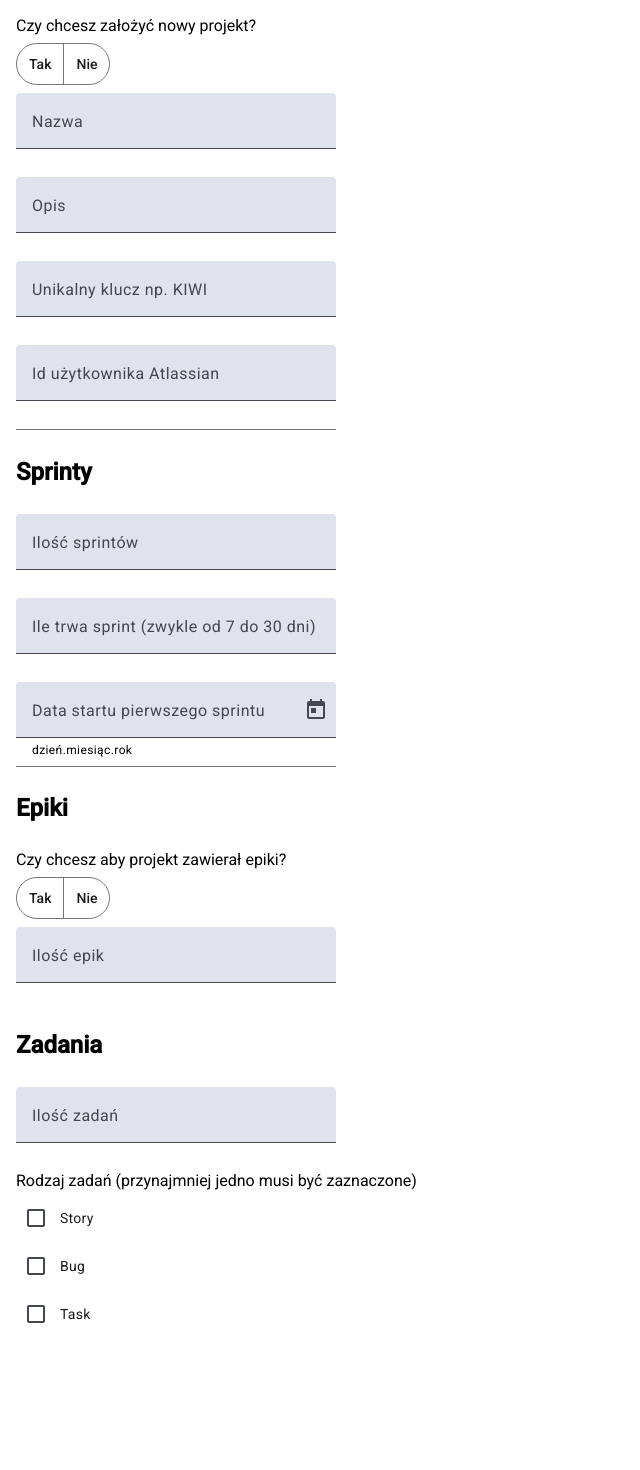
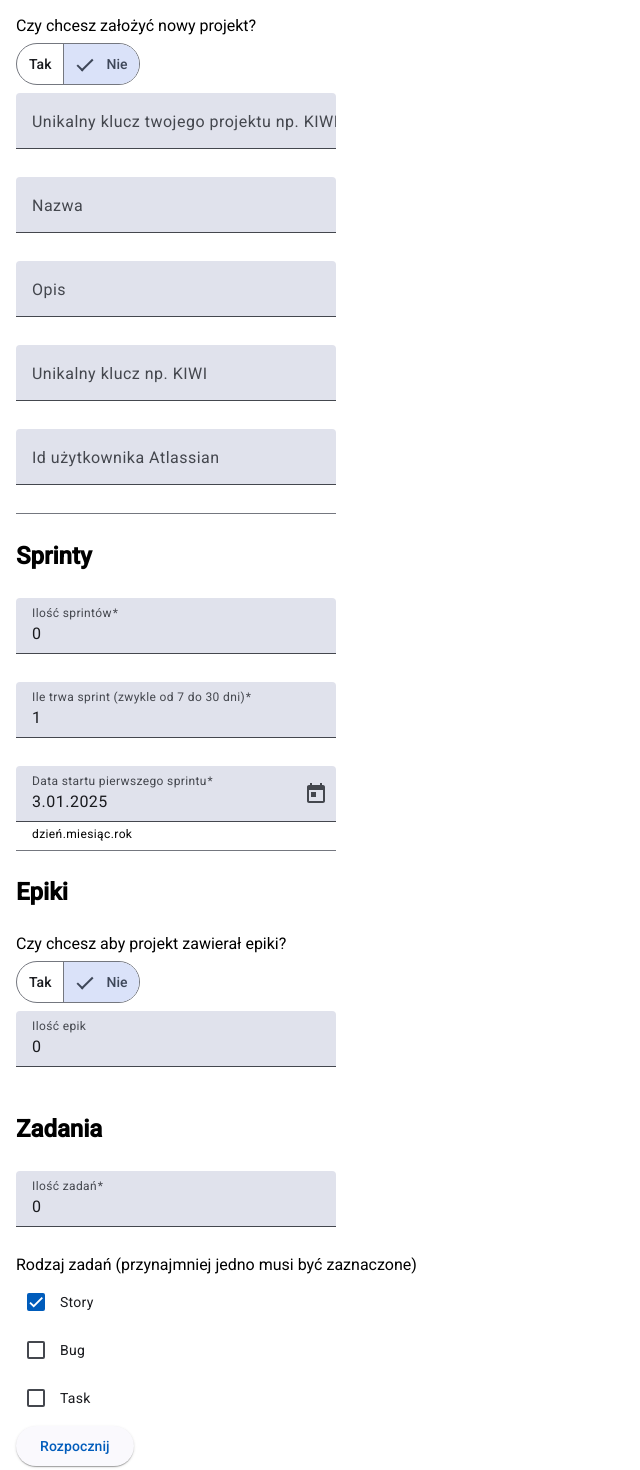
Before and after one commit to MiloszKlaput/Generio, an Angular app in the folder pomelo.fe/: page / in a window 1280 px wide. Shown: the part 182-1652 px from the top of the page, without its empty margins (0-640 px from the left). Before the commit the page ends 1520 px from the top, so only its background shows below. Built offline with nearby package versions, Linux system fonts and the light colour scheme.

Commit message:
Oprogramowanie formularza

```diff
--- a/pomelo.fe/src/app/components/jira-form/jira-form.component.html
+++ b/pomelo.fe/src/app/components/jira-form/jira-form.component.html
@@ -1,35 +1,40 @@
 <h1>Pomelo</h1>
 <mat-divider></mat-divider>
 
-<form [formGroup]="form">
+<form [formGroup]="form" (ngSubmit)="onSubmit()">
   <div class="form-container">
     <div class="form-section">
       <h2>Projekt</h2>
 
       <mat-label>Czy chcesz założyć nowy projekt?</mat-label>
-      <mat-button-toggle-group name="isProjectNeeded" aria-label="Is project needed">
+      <mat-button-toggle-group formControlName="isProjectNeeded" name="isProjectNeeded" aria-label="Is project needed">
         <mat-button-toggle value="yes">Tak</mat-button-toggle>
         <mat-button-toggle value="no">Nie</mat-button-toggle>
       </mat-button-toggle-group>
 
       <mat-form-field>
+        <mat-label>Unikalny klucz twojego projektu np. KIWI</mat-label>
+        <input formControlName="existingProjectKey" matInput />
+      </mat-form-field>
+
+      <mat-form-field>
         <mat-label>Nazwa</mat-label>
-        <input matInput />
+        <input formControlName="projectName" matInput />
       </mat-form-field>
 
       <mat-form-field>
         <mat-label>Opis</mat-label>
-        <input matInput />
+        <input formControlName="projectDescription" matInput />
       </mat-form-field>
 
       <mat-form-field>
         <mat-label>Unikalny klucz np. KIWI</mat-label>
-        <input matInput />
+        <input formControlName="projectKey" matInput />
       </mat-form-field>
 
       <mat-form-field>
         <mat-label>Id użytkownika Atlassian</mat-label>
-        <input matInput />
+        <input formControlName="atlassianId" matInput />
       </mat-form-field>
 
       <mat-divider></mat-divider>
@@ -41,12 +46,12 @@
 
       <mat-form-field>
         <mat-label>Ilość sprintów</mat-label>
-        <input type="number" matInput />
+        <input type="number" formControlName="sprintsCount" min="0" matInput />
       </mat-form-field>
 
       <mat-form-field>
         <mat-label>Ile trwa sprint (zwykle od 7 do 30 dni)</mat-label>
-        <input type="number" matInput />
+        <input type="number" formControlName="sprintDuration" min="1" matInput />
       </mat-form-field>
 
       <mat-form-field>
@@ -63,14 +68,14 @@
       <h2>Epiki</h2>
 
       <mat-label>Czy chcesz aby projekt zawierał epiki?</mat-label>
-      <mat-button-toggle-group name="epics" aria-label="Epics">
+      <mat-button-toggle-group formControlName="isEpicNeeded" name="epics" aria-label="Epics">
         <mat-button-toggle value="yes">Tak</mat-button-toggle>
         <mat-button-toggle value="no">Nie</mat-button-toggle>
       </mat-button-toggle-group>
 
       <mat-form-field>
         <mat-label>Ilość epik</mat-label>
-        <input type="number" matInput />
+        <input type="number" formControlName="EpicsCount" min="0" matInput />
       </mat-form-field>
     </div>
 
@@ -79,15 +84,17 @@
 
       <mat-form-field>
         <mat-label>Ilość zadań</mat-label>
-        <input type="number" matInput />
+        <input type="number" formControlName="IssuesCount" min="0" matInput />
       </mat-form-field>
     </div>
 
-    <div class="form-section">
+    <div class="form-section" formGroupName="issuesTypes">
       <mat-label>Rodzaj zadań (przynajmniej jedno musi być zaznaczone)</mat-label>
-      <mat-checkbox class="example-margin">Story</mat-checkbox>
-      <mat-checkbox class="example-margin">Bug</mat-checkbox>
-      <mat-checkbox class="example-margin">Task</mat-checkbox>
+      <mat-checkbox formControlName="story">Story</mat-checkbox>
+      <mat-checkbox formControlName="bug">Bug</mat-checkbox>
+      <mat-checkbox formControlName="task">Task</mat-checkbox>
     </div>
+
+    <button mat-raised-button type="submit" [disabled]="!form.valid">Rozpocznij</button>
   </div>
 </form>
--- a/pomelo.fe/src/app/components/jira-form/jira-form.component.ts
+++ b/pomelo.fe/src/app/components/jira-form/jira-form.component.ts
@@ -1,5 +1,5 @@
 import { Component, inject, type OnInit } from '@angular/core';
-import { FormBuilder, FormsModule, ReactiveFormsModule, UntypedFormGroup } from '@angular/forms';
+import { FormBuilder, FormGroup, FormsModule, ReactiveFormsModule, Validators } from '@angular/forms';
 import { MatButtonModule } from '@angular/material/button';
 import { MatDialogModule } from '@angular/material/dialog';
 import { MatNativeDateModule, NativeDateModule } from '@angular/material/core';
@@ -39,7 +39,7 @@ import { MatCheckboxModule } from '@angular/material/checkbox';
 })
 export class JiraFormComponent implements OnInit {
   private fb = inject(FormBuilder);
-  form!: UntypedFormGroup;
+  form!: FormGroup;
 
   get f(): any {
     return this.form.controls;
@@ -51,9 +51,27 @@ export class JiraFormComponent implements OnInit {
 
   private initForm(): void {
     this.form = this.fb.group({
-      isProjectNeeded: [false],
-      project: [''],
-      projectStartDate: Date.UTC(2025, 0, 10)
+      isProjectNeeded: ['no', [Validators.required]],
+      existingProjectKey: [''],
+      projectName: [''],
+      projectDescription: [''],
+      projectKey: [''],
+      atlassianId: [''],
+      sprintsCount: [0, [Validators.required, Validators.min(0)]],
+      sprintDuration: [1, [Validators.required, Validators.min(1)]],
+      projectStartDate: [new Date(Date.now()), [Validators.required]],
+      isEpicNeeded: ['no', [Validators.required]],
+      EpicsCount: [0, [Validators.min(0)]],
+      IssuesCount: [0, [Validators.required, Validators.min(0)]],
+      issuesTypes: this.fb.group({
+        story: [true, [Validators.required]],
+        bug: [false, [Validators.required]],
+        task: [false, [Validators.required]]
+      })
     });
   }
+
+  onSubmit(): void {
+    console.log(this.form.value);
+  }
 }
--- /dev/null
+++ b/pomelo.fe/src/app/components/jira-form/validators/at-least-one-checkbox-required.validator.ts
@@ -0,0 +1,6 @@
+import { FormGroup, ValidationErrors } from '@angular/forms';
+
+// export function atLeastOneCheckboxRequired(): ValidationErrors | null {
+
+
+// }
```
